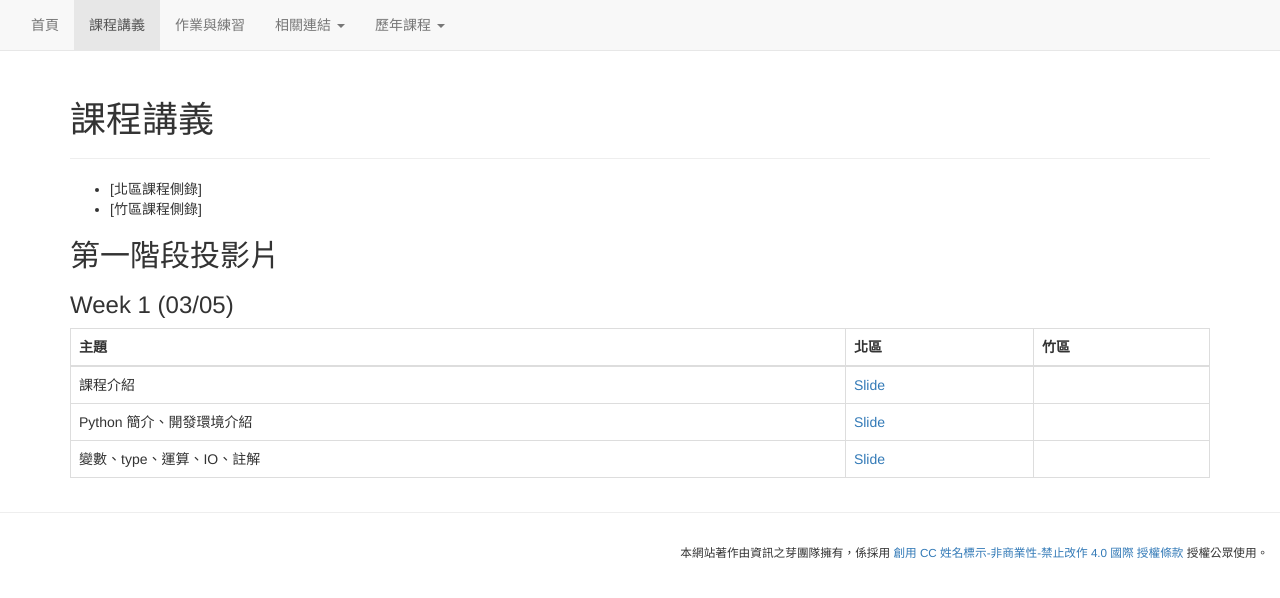
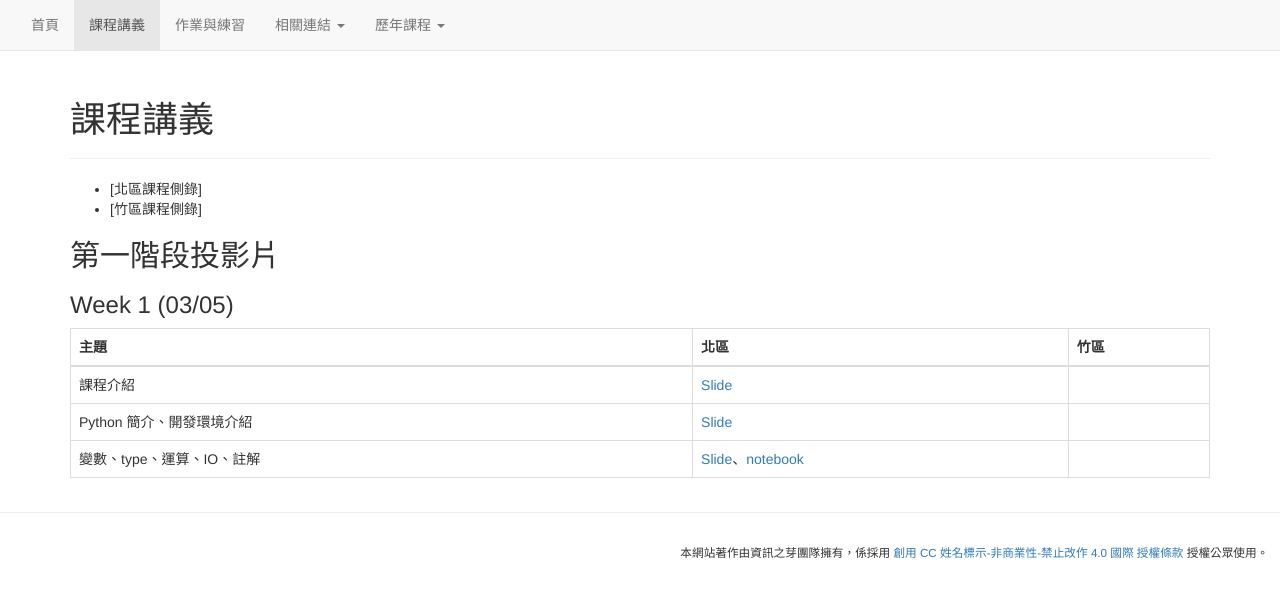
Before and after one commit to tw-csie-sprout/py2023, a Jekyll site: the page built from slides.md, in a window 1280 px wide. Shown: the top 598 px of the page. Built offline with Jekyll 4.4.1, drawn with Linux system fonts in a browser that asks for light colours.

Commit message:
change week1-3 slide link

```diff
--- a/slides.md
+++ b/slides.md
@@ -16,4 +16,4 @@ title: "課程講義"
 | --- | --- | --- |
 | 課程介紹 | [Slide](https://drive.google.com/file/d/1wX1OJzfqasns7QFGsrJnF-6WabVKsN2c/view?usp=share_link) |  |
 | Python 簡介、開發環境介紹 | [Slide](https://www.canva.com/design/DAFbBghO2xA/CguKgzzWdnDtzWN12N7ZKA/view?utm_content=DAFbBghO2xA&utm_campaign=designshare&utm_medium=link2&utm_source=sharebutton) |  |
-| 變數、type、運算、IO、註解 | [Slide](https://drive.google.com/file/d/1nNJwkf-2lJ3Crhn7k7aPsLiELX_HfYTK/view?usp=share_link) |  |
+| 變數、type、運算、IO、註解 | [Slide](https://drive.google.com/file/d/1op99RyWB4z86FE7ckF4SIcAz9RxWTB6Y/view?usp=share_link)、[notebook](https://drive.google.com/file/d/1JTOhLGQnrI_wuI_E_NT594HOng5HLBVy/view?usp=share_link) |  |
```
